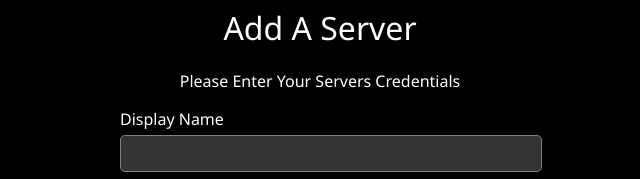
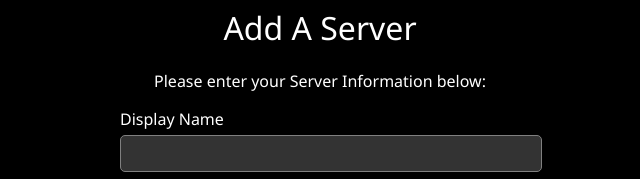
Before and after one commit to endlessalpacaYT/XPanel, a website: page website/src/pages/AddAServer/index.html in a window 1280 px wide. Shown: the part 188-367 px from the top of the page, 320-960 px from the left. Drawn offline with Linux system fonts and the light colour scheme.

Commit message:
Changed text (again)

```diff
--- a/website/src/pages/AddAServer/index.html
+++ b/website/src/pages/AddAServer/index.html
@@ -32,7 +32,7 @@
             <form>
                 <div class="error" id="error" style="display: none;"></div>
                 <h1 style="text-align: center;">Add A Server</h1>
-                <p style="text-align: center;">Please Enter Your Servers Credentials</p>
+                <p style="text-align: center;">Please enter your Server Information below:</p>
                 <label for="displayName">Display Name</label>
                 <input type="text" id="displayName" name="displayName">
                 <label for="ip">IP</label>
```
